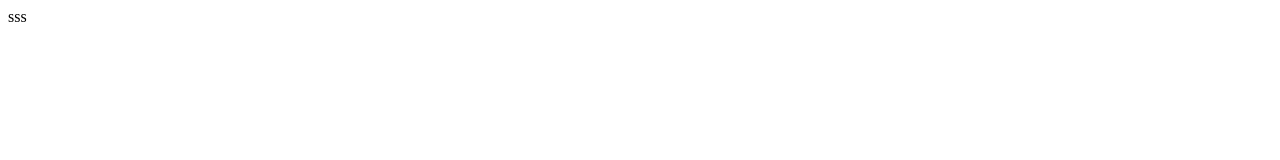
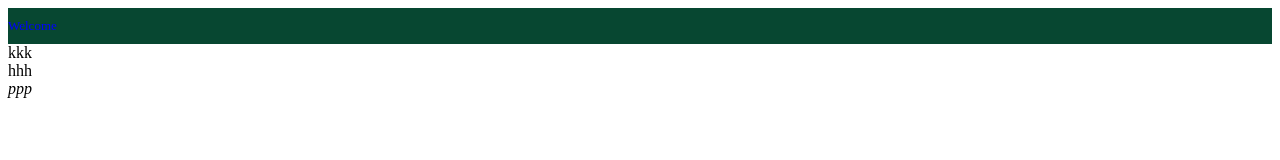
Before and after one commit to mita-more/web10Jan24, a plain HTML site: page index.html in a window 1280 px wide. Drawn offline with Linux system fonts and the light colour scheme.

Commit message:
my first project

```diff
--- a/index.html
+++ b/index.html
@@ -1,9 +1,24 @@
 <!DOCTYPE html>
-<html>
+<html lang="en">
     <head>
-        <title>ss</title>
+        <meta charset="UTF-8">
+        <meta name="viewport" content="width-device-width, initial-scale-1.0">
+        <title>Welcome</title>
+        <style>
+            .bg{
+                color: blue;
+                font-size: 13px;
+                background-color: rgb(7, 71, 49);
+                padding-top: 10px;
+                padding-bottom: 10px;
+            }
+        </style>
+
     </head>
     <body>
-        <div>sss</div>
+        <div class="bg"> Welcome</div>
+        <div>kkk</div>
+        <div>hhh</div>
+        <em>ppp</em>
     </body>
 </html>
```
